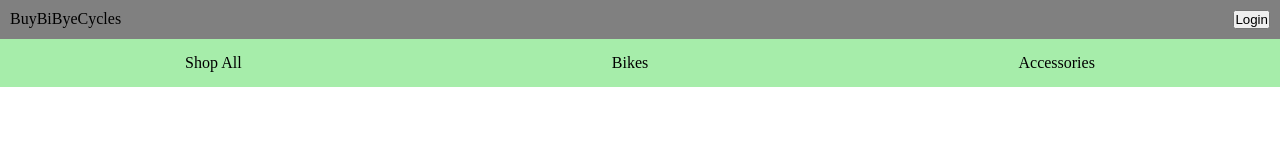
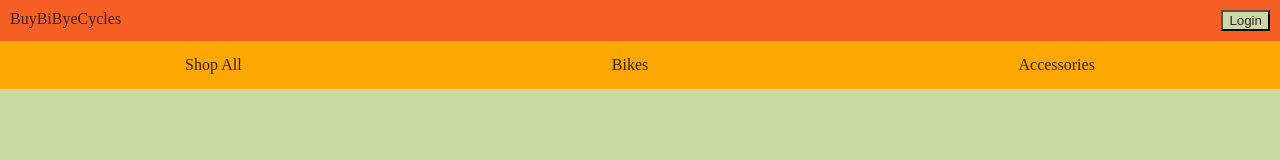
Before and after one commit to Rhiannon-OBrien-Coder/Buy_Bi_Bye_Cycles, a website: page client/index.html in a window 1280 px wide. Drawn offline with nearby package versions, Linux system fonts and the light colour scheme.

Commit message:
updated css with brand colors

```diff
--- a/client/style.css
+++ b/client/style.css
@@ -1,8 +1,21 @@
-body,
-p,
-button {
+body{
   margin: 0;
   padding: 0;
+  background-color: #cad8a3;
+  color: #372324;
+}
+
+button{
+  padding: 10;
+  margin: 0;
+  border-radius: 25;
+  color: #372324;
+  background-color: #cad8a3;
+}
+
+p{
+  padding: 0;
+  margin: 0;
 }
 
 header {
@@ -14,14 +27,14 @@ header {
 }
 
 #nav-belt {
-  background-color: grey;
+  background-color: #f66024;
   display: flex;
   justify-content: space-between;
   padding: 10px;
 }
 
 #nav-main {
-  background-color: rgb(166, 237, 170);
+  background-color: #fda701;
   display: flex;
   justify-content: space-around;
   padding: 15px 0;
```
